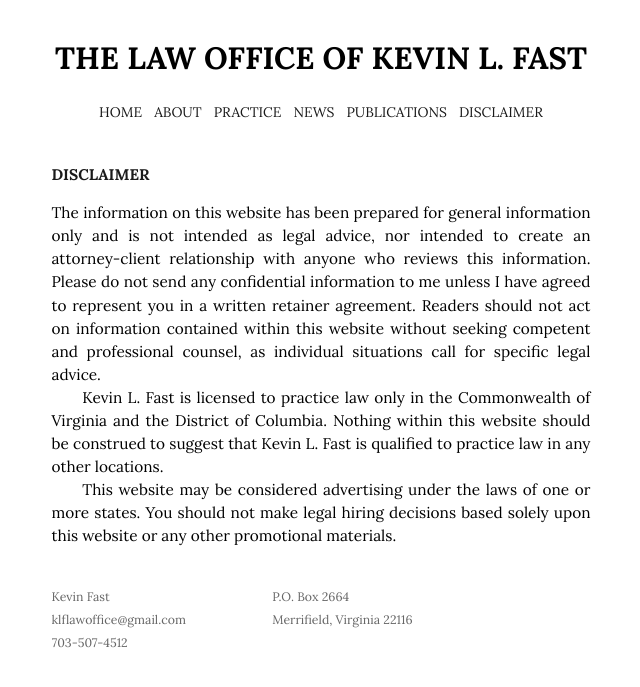
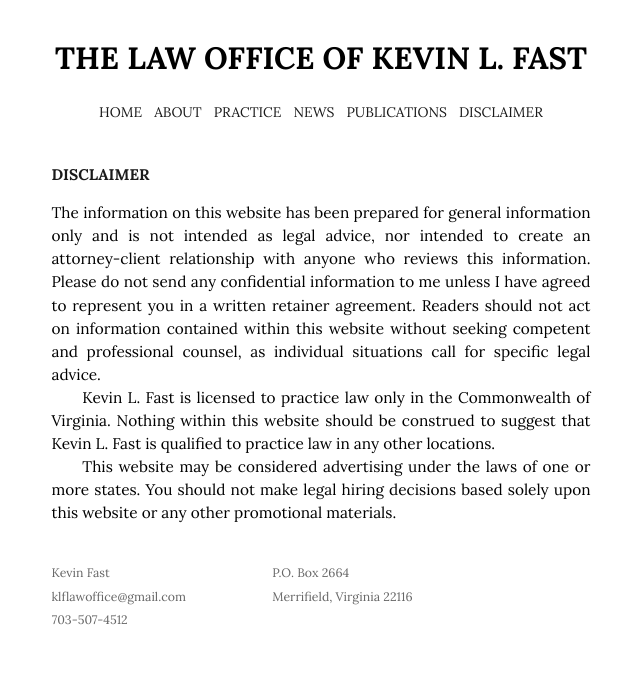
Before and after one commit to KevinFast/kevinfast.github.com, a Jekyll site: the page built from disclaimer.md, in a window 1280 px wide. Shown: the top 687 px of the page, without its empty margins (319-959 px from the left). Built offline with Jekyll 4.4.1, drawn with Linux system fonts in a browser that asks for light colours; Markdown is read by kramdown in place of the engine named in the settings.

Commit message:
Update disclaimer.md

```diff
--- a/disclaimer.md
+++ b/disclaimer.md
@@ -8,6 +8,6 @@ num: 6
 
 The information on this website has been prepared for general information only and is not intended as legal advice, nor intended to create an attorney-client relationship with anyone who reviews this information. Please do not send any confidential information to me unless I have agreed to represent you in a written retainer agreement. Readers should not act on information contained within this website without seeking competent and professional counsel, as individual situations call for specific legal advice.
 
-Kevin L. Fast is licensed to practice law only in the Commonwealth of Virginia and the District of Columbia. Nothing within this website should be construed to suggest that Kevin L. Fast is qualified to practice law in any other locations.
+Kevin L. Fast is licensed to practice law only in the Commonwealth of Virginia. Nothing within this website should be construed to suggest that Kevin L. Fast is qualified to practice law in any other locations.
 
 This website may be considered advertising under the laws of one or more states. You should not make legal hiring decisions based solely upon this website or any other promotional materials.
```
